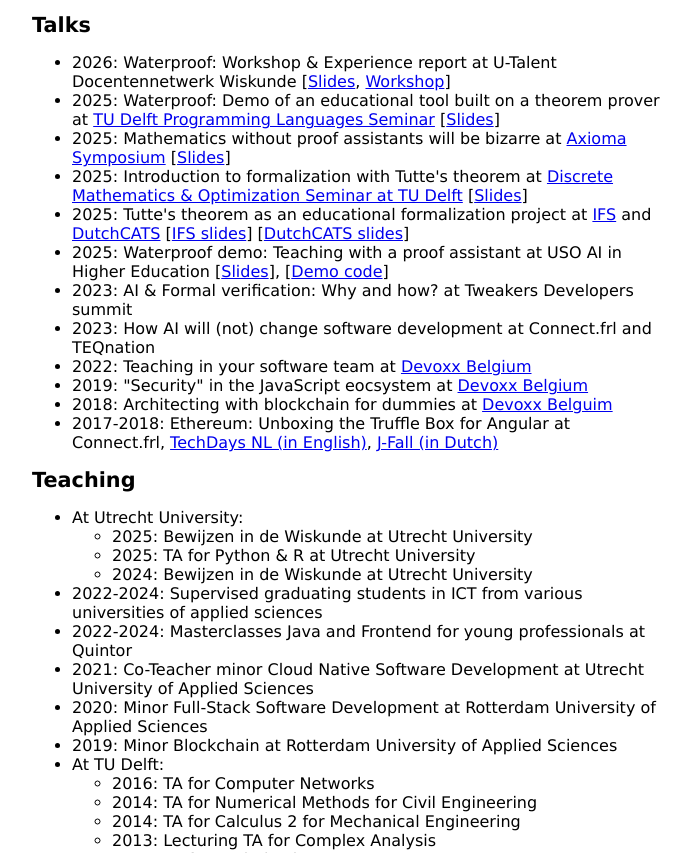
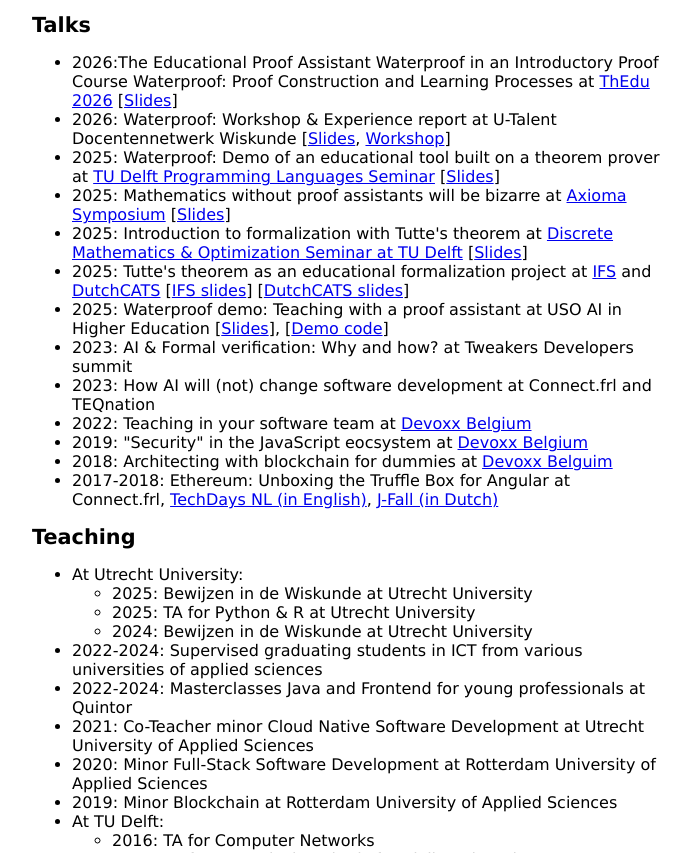
Before and after one commit to pimotte-agents/personalwebsite, a plain HTML site: page public/index.html in a window 1280 px wide. Shown: the part 850-1703 px from the top of the page, without its empty margins (292-983 px from the left). Drawn offline with Linux system fonts and the light colour scheme.

Commit message:
ThEdu talk

```diff
--- a/public/index.html
+++ b/public/index.html
@@ -61,6 +61,7 @@
             <header>Talks</header>
             <ul>
 
+                <li>2026:The Educational Proof Assistant Waterproof in an Introductory Proof Course Waterproof: Proof Construction and Learning Processes at <a href="https://theduworkshop.github.io/ThEduWebSite/#thedu26-presentation">ThEdu 2026</a> [<a href="./pdf/thedu-26-slides.pdf">Slides</a>]</li>
                 <li>2026: Waterproof: Workshop & Experience report at U-Talent Docentennetwerk Wiskunde [<a href="./pdf/utalent.pdf">Slides</a>, <a href="https://dikiedick.github.io/waterproof-browser">Workshop</a>]</li>
                 <li>2025: Waterproof: Demo of an educational tool built on a theorem prover at <a href="https://pl.ewi.tudelft.nl/seminar/">TU Delft Programming Languages Seminar</a> [<a href="./pdf/wp-demo-delft.pdf">Slides</a>]</li>
                 <li>2025: Mathematics without proof assistants will be bizarre at <a href="https://axioma.fmf.nl/">Axioma Symposium</a> [<a href="./pdf/axioma.pdf">Slides</a>]</li>
```
Also changed, not shown: 1 other file.
